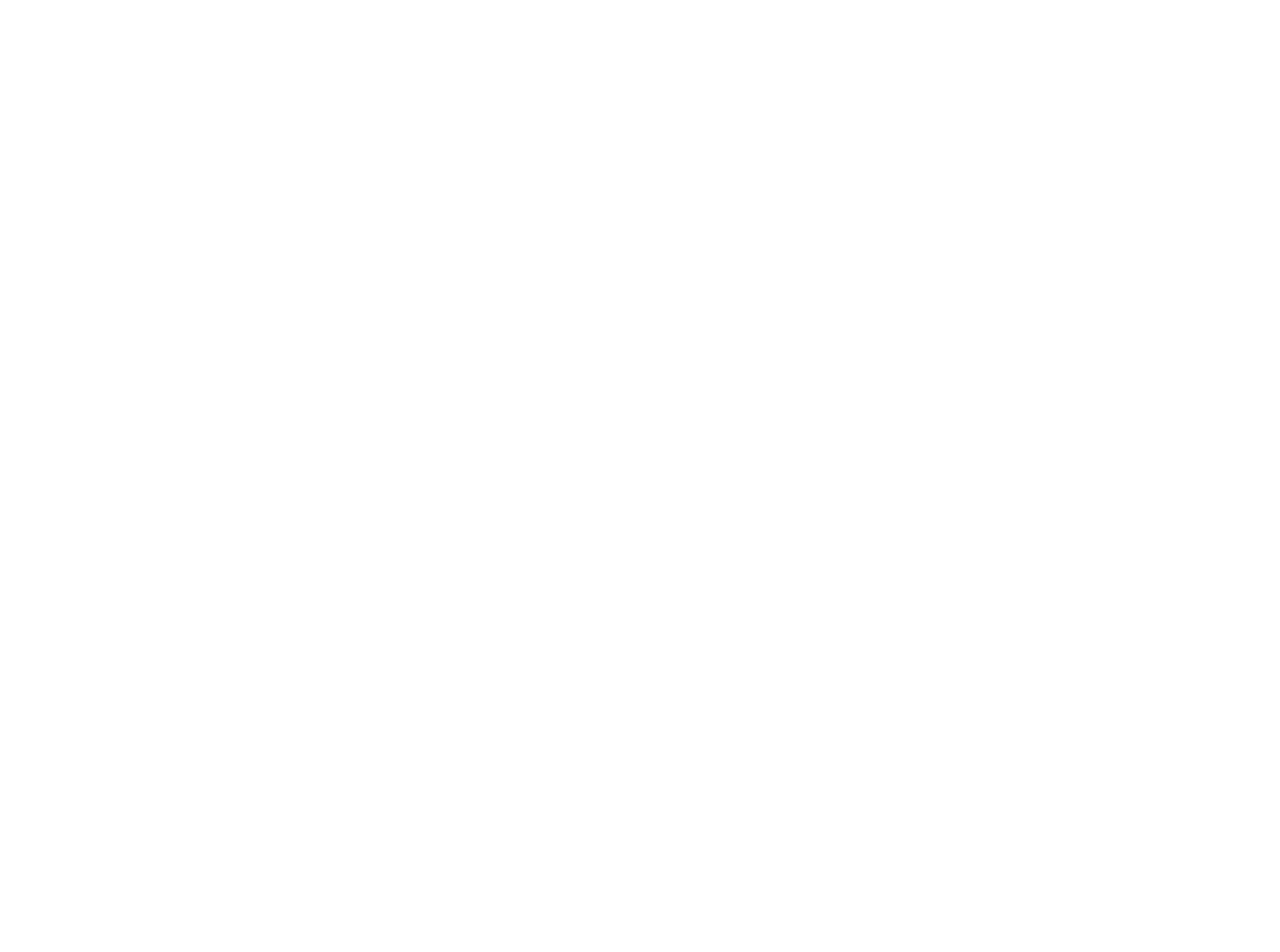
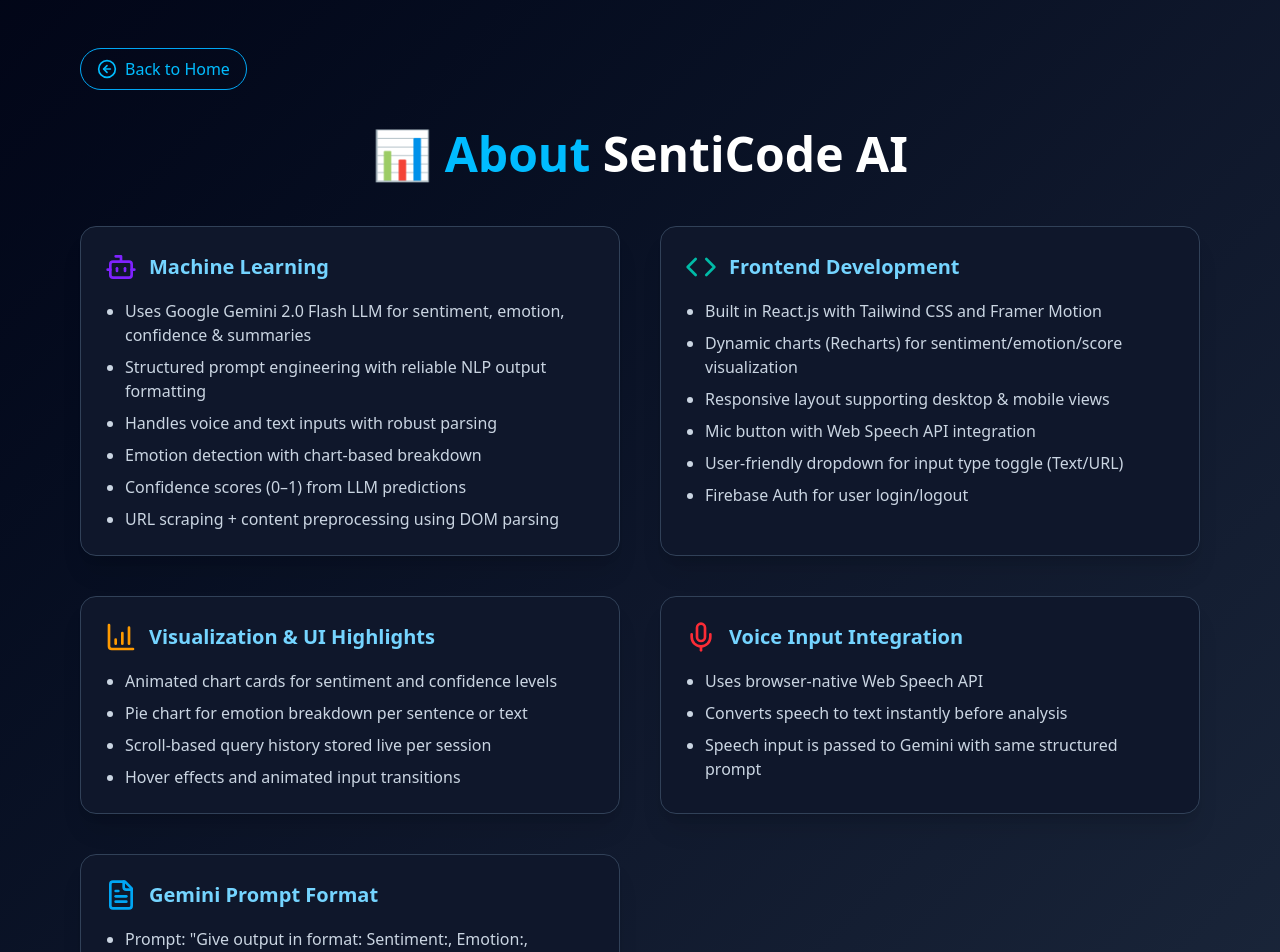
Before and after one commit to Pranavkumar2025/SentiScope-Sentiment_Analysis, a React (Vite) app: page /about in a window 1280 px wide. Before the commit this address had no page. Shown: the top 952 px of the page. Before the commit the page ends 800 px from the top, so only its background shows below. Built offline with nearby package versions, Linux system fonts and the light colour scheme.

Commit message:
New Commit

```diff
--- a/src/App.jsx
+++ b/src/App.jsx
@@ -4,6 +4,7 @@
 import SignIn from "./components/SignIn";
 import SignUp from "./components/SignUp";
 import SentiHome from "./components/Senti_Home";
+import AboutProject from "./components/AboutProject";
 
 function App() {
   return (
@@ -13,6 +14,7 @@
         <Route path="/signin" element={<SignIn />} />
         <Route path="/signup" element={<SignUp />} />
         <Route path="/senti" element={<SentiHome />} />
+        <Route path ="/about" element={<AboutProject/>}/>
       </Routes>
     </Router>
   );
--- /dev/null
+++ b/src/components/AboutProject.jsx
@@ -0,0 +1,142 @@
+import React from 'react';
+import { motion } from 'framer-motion';
+import { useNavigate } from 'react-router-dom';
+import { BarChart4, Bot, Code, Mic, FileText, ArrowLeftCircle } from 'lucide-react';
+
+const sectionVariants = {
+  hidden: { opacity: 0, y: 30 },
+  visible: (i) => ({
+    opacity: 1,
+    y: 0,
+    transition: { delay: i * 0.2, duration: 0.6 },
+  }),
+};
+
+const AboutProject = () => {
+  const navigate = useNavigate();
+
+  const sections = [
+    {
+      icon: <Bot className="text-violet-600" size={32} />,
+      title: 'Machine Learning ',
+      items: [
+        'Uses Google Gemini 2.0 Flash LLM for sentiment, emotion, confidence & summaries',
+        'Structured prompt engineering with reliable NLP output formatting',
+        'Handles voice and text inputs with robust parsing',
+        'Emotion detection with chart-based breakdown',
+        'Confidence scores (0–1) from LLM predictions',
+        'URL scraping + content preprocessing using DOM parsing',
+      ],
+    },
+    {
+      icon: <Code className="text-teal-500" size={32} />,
+      title: 'Frontend Development',
+      items: [
+        'Built in React.js with Tailwind CSS and Framer Motion',
+        'Dynamic charts (Recharts) for sentiment/emotion/score visualization',
+        'Responsive layout supporting desktop & mobile views',
+        'Mic button with Web Speech API integration',
+        'User-friendly dropdown for input type toggle (Text/URL)',
+        'Firebase Auth for user login/logout',
+      ],
+    },
+    {
+      icon: <BarChart4 className="text-amber-500" size={32} />,
+      title: 'Visualization & UI Highlights',
+      items: [
+        'Animated chart cards for sentiment and confidence levels',
+        'Pie chart for emotion breakdown per sentence or text',
+        'Scroll-based query history stored live per session',
+        'Hover effects and animated input transitions',
+      ],
+    },
+    {
+      icon: <Mic className="text-red-500" size={32} />,
+      title: 'Voice Input Integration',
+      items: [
+        'Uses browser-native Web Speech API',
+        'Converts speech to text instantly before analysis',
+        'Speech input is passed to Gemini with same structured prompt',
+      ],
+    },
+    {
+      icon: <FileText className="text-sky-500" size={32} />,
+      title: 'Gemini Prompt Format',
+      items: [
+        `Prompt: "Give output in format: Sentiment:, Emotion:, Confidence:, Summary:"`,
+        'Regex parsing ensures consistent JSON-like return parsing',
+        'Handles model failure or 503 errors with fallback UX',
+      ],
+    },
+  ];
+
+  return (
+    <div className="min-h-screen bg-gradient-to-br from-slate-950 via-slate-900 to-slate-800 text-white py-12 px-6 md:px-20">
+
+      {/* Back Button */}
+      <div className="mb-10">
+        <motion.button
+          onClick={() => navigate('/')}
+          whileHover={{ scale: 1.05 }}
+          whileTap={{ scale: 0.95 }}
+          className="flex items-center gap-2 text-sky-400 hover:text-white border border-sky-500 px-4 py-2 rounded-full transition duration-300"
+        >
+          <ArrowLeftCircle size={20} />
+          Back to Home
+        </motion.button>
+      </div>
+
+      {/* Title */}
+      <motion.h1
+        initial={{ opacity: 0, y: -20 }}
+        animate={{ opacity: 1, y: 0 }}
+        transition={{ duration: 0.6 }}
+        className="text-4xl md:text-5xl font-bold text-center mb-12 text-sky-400"
+      >
+        📊 About <span className="text-white">SentiCode AI</span>
+      </motion.h1>
+
+      {/* Sections */}
+      <div className="grid grid-cols-1 md:grid-cols-2 gap-10">
+        {sections.map((section, i) => (
+          <motion.div
+            key={i}
+            custom={i}
+            initial="hidden"
+            whileInView="visible"
+            viewport={{ once: true }}
+            variants={sectionVariants}
+            className="bg-slate-900 rounded-2xl shadow-xl border border-slate-700 p-6 hover:shadow-2xl hover:border-sky-600 transition-all duration-300"
+          >
+            <div className="flex items-center gap-3 mb-4">
+              {section.icon}
+              <h2 className="text-xl font-semibold text-sky-300">{section.title}</h2>
+            </div>
+            <ul className="list-disc pl-5 space-y-2 text-slate-300">
+              {section.items.map((item, idx) => (
+                <li key={idx} className="hover:text-white transition duration-200">
+                  {item}
+                </li>
+              ))}
+            </ul>
+          </motion.div>
+        ))}
+      </div>
+
+      {/* Footer Paragraph */}
+      <div className="mt-20 text-center">
+        <motion.p
+          initial={{ opacity: 0, y: 10 }}
+          animate={{ opacity: 1, y: 0 }}
+          transition={{ delay: 0.5, duration: 0.6 }}
+          className="text-slate-400 text-lg max-w-3xl mx-auto"
+        >
+          SentiCode AI is a blend of cutting-edge language modeling and modern web engineering.
+          Whether you're analyzing feedback, articles, or spoken thoughts — this app intelligently deciphers the emotion and sentiment behind every word.
+        </motion.p>
+      </div>
+    </div>
+  );
+};
+
+export default AboutProject;
--- a/src/components/Home.jsx
+++ b/src/components/Home.jsx
@@ -24,6 +24,11 @@
           <Link to="/signup">
             <button className="px-4 py-2 bg-emerald-500 hover:bg-emerald-600 text-white rounded-lg shadow">
               Sign Up
+            </button>
+          </Link>
+          <Link to="/about">
+            <button className="px-4 py-2 bg-blue-500 hover:bg-blue-600 text-white rounded-lg shadow">
+              About Project
             </button>
           </Link>
         </div>
```
